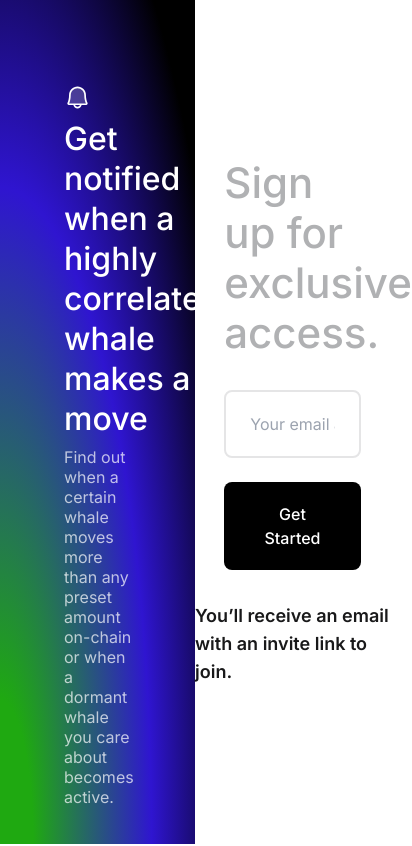
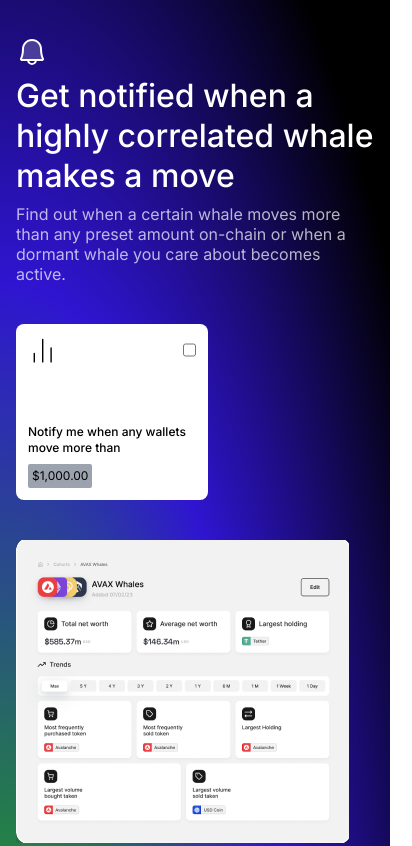
Before and after one commit to priyam125/loch-dashboard, a React (Create React App) app: page / in a window 390 px wide. Shown: the top 846 px of the page, 412 px wide, since content can reach past the window. Built offline with nearby package versions, Linux system fonts and the light colour scheme.

Commit message:
mobile responsive

```diff
--- a/src/components/NotificationSection.jsx
+++ b/src/components/NotificationSection.jsx
@@ -13,10 +13,13 @@ import NotificationCardTime from "../components/NotificationCardTime";
 
 const NotificationSection = () => {
   return (
-    <div id="dashboard-notification" className="flex w-full space-x-28">
+    <div
+      id="dashboard-notification"
+      className="flex flex-col md:flex-row w-full md:space-x-28 space-y-10 md:space-y-0"
+    >
       <div
         id="notification-info"
-        className="flex flex-col items-start text-white space-y-2 w-[40%] flex-shrink-0"
+        className="flex flex-col items-start text-white space-y-2 md:w-[40%] w-full flex-shrink-0"
       >
         <img src={BellIcon} alt="Notification Bell" />
         <div className="text-[32px] font-medium leading-10">
@@ -32,9 +35,9 @@ const NotificationSection = () => {
         className="flex overflow-hidden space-x-6"
       >
         <Swiper
-          spaceBetween={25}
-          centeredSlides={false}
-          slidesPerView={2}
+          spaceBetween={10}
+          centeredSlides={true}
+          slidesPerView={1}
           freeMode={true}
           loop={true}
           autoplay={{
@@ -45,6 +48,14 @@ const NotificationSection = () => {
           navigation={false}
           modules={[Autoplay, Pagination]}
           className="mySwiper"
+          breakpoints={{
+            // when window width is >= 768px
+            768: {
+              slidesPerView: 2,
+              spaceBetween: 25,
+              centeredSlides: false,
+            },
+          }}
         >
           <SwiperSlide>
             <NotificationCardAddress />
--- a/src/pages/Dashboard.jsx
+++ b/src/pages/Dashboard.jsx
@@ -42,10 +42,13 @@ const Dashboard = () => {
   };
 
   return (
-    <div id="dashboard-container" className="flex w-screen h-screen">
+    <div
+      id="dashboard-container"
+      className="flex flex-col md:flex-row w-screen h-screen"
+    >
       <div
         id="gradient-dashboard"
-        className="flex flex-col w-[50%] bg-blue-950 p-16"
+        className="flex flex-col md:w-[50%] w-full bg-blue-950 md:p-16 p-4"
         style={{
           background:
             "radial-gradient(at 0% 100%, rgba(31,169,17,6) 12%, rgba(47,21,208,1) 55%, rgba(0,0,0,1) 90%)",
@@ -56,8 +59,11 @@ const Dashboard = () => {
           className="flex flex-col mt-5 w-full space-y-10"
         >
           <NotificationSection />
-          <div id="dashboard-whales" className="w-full flex justify-between">
-            <div className="h-full w-1/2">
+          <div
+            id="dashboard-whales"
+            className="w-full flex flex-col md:flex-row md:justify-between space-y-10 md:space-y-0"
+          >
+            <div className="h-full md:w-1/2">
               <img src={DashboardImage} alt="Dashboard" />
             </div>
             <div
@@ -67,10 +73,10 @@ const Dashboard = () => {
               <div>
                 <img src={EyeIcon} alt="Eye" />
               </div>
-              <div className="text-[32px] font-medium w-1/2 leading-10">
+              <div className="text-[32px] font-medium md:w-1/2 w-[95%] leading-10">
                 Watch what the whales are doing
               </div>
-              <div className="opacity-70 self-end w-3/4 leading-[20px]">
+              <div className="opacity-70 self-end md:w-3/4 leading-[20px]">
                 All whales are not equal. Know exactly what the whales impacting
                 YOUR portfolio are doing.
               </div>
```
